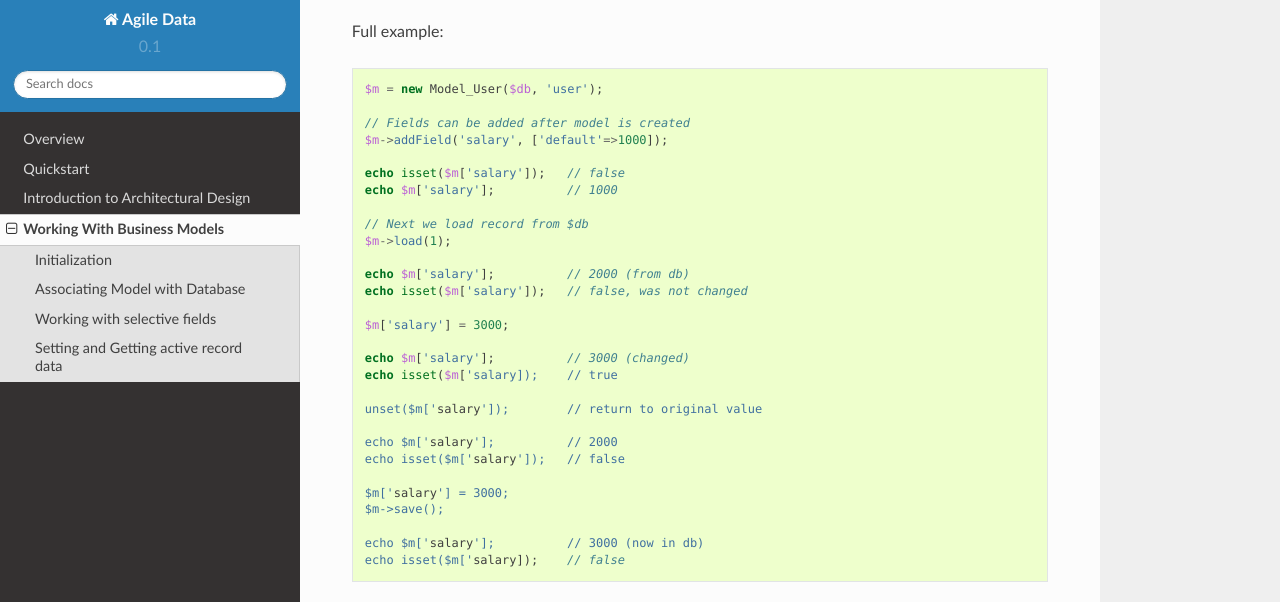
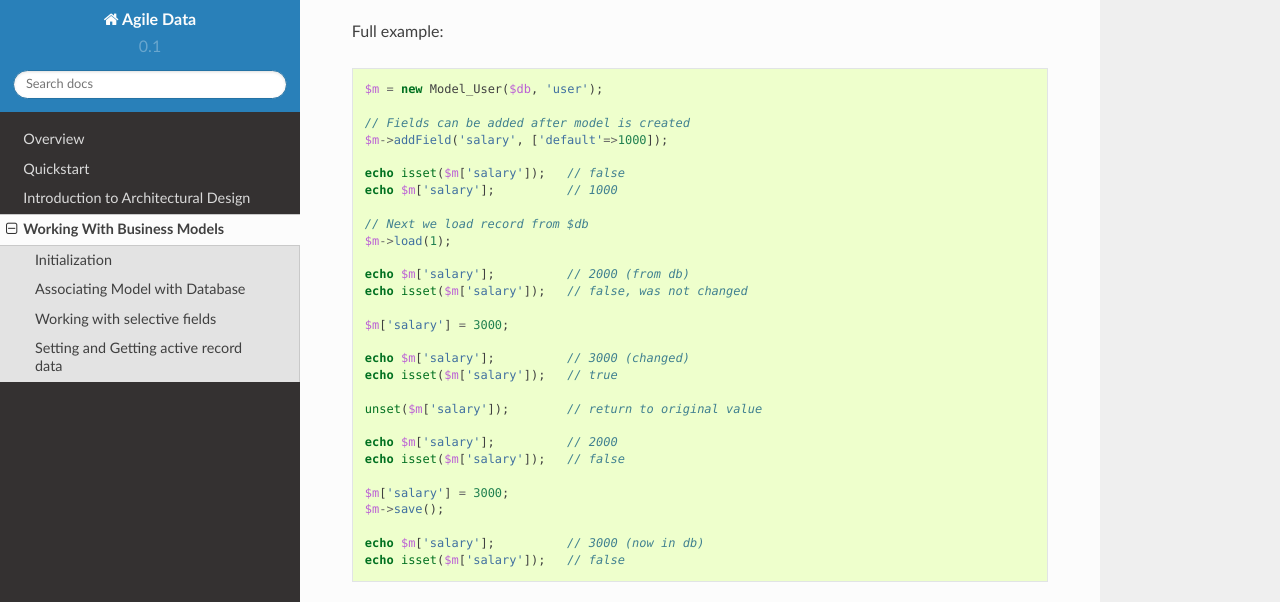
Before and after one commit to atk4/data, a Sphinx documentation site: the page built from docs/model.rst, in a window 1280 px wide and 900 px high, scrolled down 3198 px, cut to the strip 6-608 px from the top of the window. Built offline with Sphinx 7.4.7 and the Read the Docs theme 2.0.0, drawn with Linux system fonts in a browser that asks for light colours; pages that are not in the unit, such as notebooks, are missing from menus.

Commit message:
fixed some typos

```diff
--- a/docs/model.rst
+++ b/docs/model.rst
@@ -165,7 +165,7 @@ Full example::
     $m['salary'] = 3000;
 
     echo $m['salary'];          // 3000 (changed)
-    echo isset($m['salary]);    // true
+    echo isset($m['salary']);   // true
 
     unset($m['salary']);        // return to original value
 
@@ -176,7 +176,7 @@ Full example::
     $m->save();
 
     echo $m['salary'];          // 3000 (now in db)
-    echo isset($m['salary]);    // false
+    echo isset($m['salary']);   // false
 
 .. php:method:: protected normalizeFieldName
 
```
